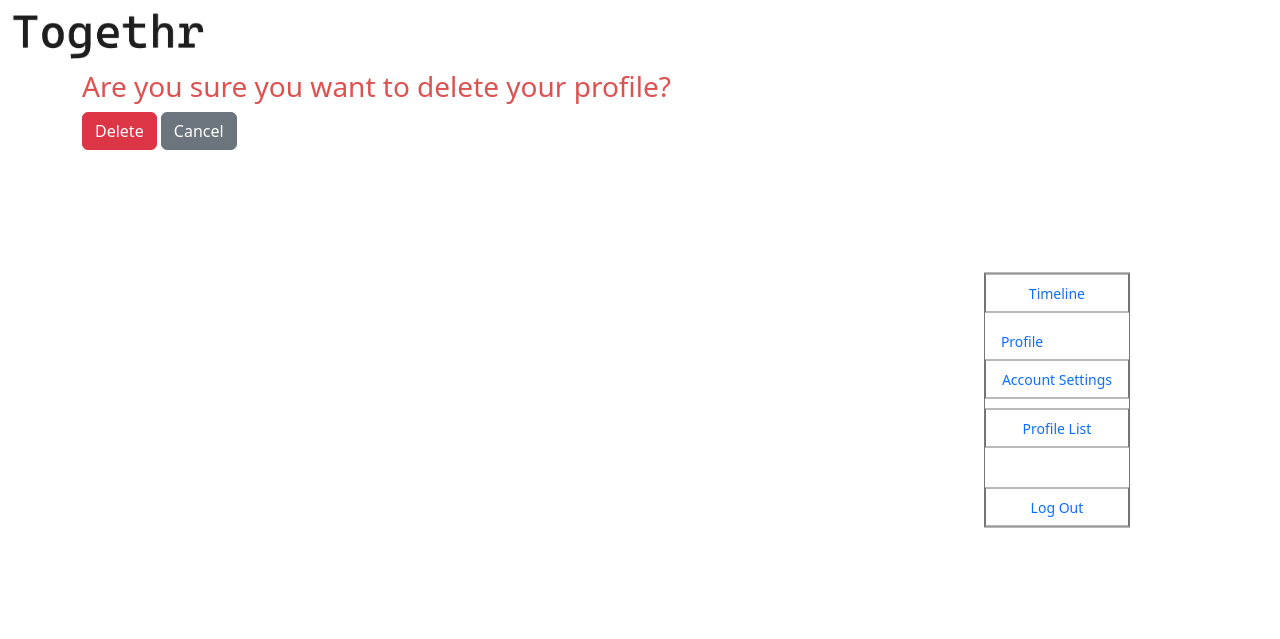
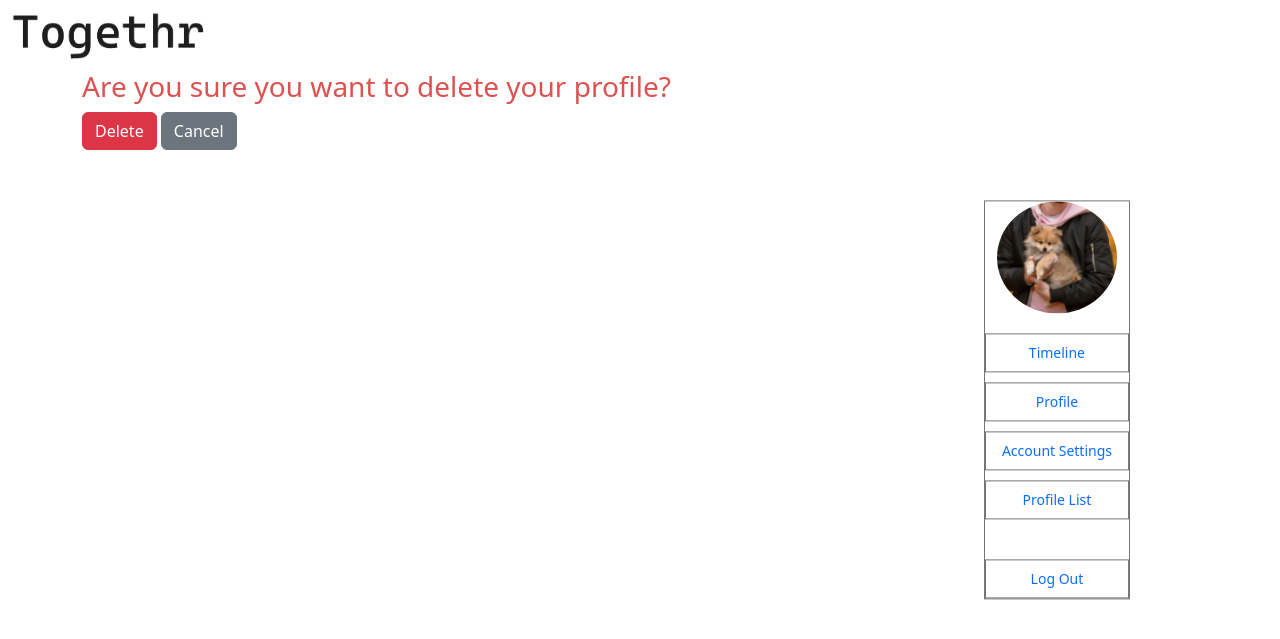
Before and after one commit to adrimsaav/togethr-app, a Django app: page /profile/1/delete_profile/ in a window 1280 px wide. Shown: the top 639 px of the page. Run offline with Django 4.2, Linux system fonts and the light colour scheme; the visitor is signed in with stand-in values (Sample User, id 1); data comes from the database, SQL or seed files in the repository.

Commit message:
finalize styling

```diff
--- a/togethr/main_app/templates/base.html
+++ b/togethr/main_app/templates/base.html
@@ -24,9 +24,15 @@
         <a href="{% url 'timeline' %}" class="left-brand-logo">
           <img src="{% static 'css/photos/togethr-logo.png' %}" alt="Togethr Logo" style="width: 215px; height: 70px;">
         </a>
+
         <ul class="navbar-right nav flex-column">
+          <a href="{% url 'profile' request.user.id %}">
+            <img src="{% static 'css/photos/Default_Pic.jpg' %}" alt="Profile Pic"
+            class="home-image" style="max-width: 120px; max-height: 120px; border-radius: 50%;
+            display: block; margin: 0 auto; text-align: center; margin-bottom: 20px;">
+          </a>
           <li class="nav-item"><a class="nav-link" href="{% url 'timeline' %}">Timeline</a></li>
-          <li class="nav-item-profile"><a class="nav-link" href="{% url 'profile' request.user.id %}">Profile</a></li>
+          <li class="nav-item"><a class="nav-link" href="{% url 'profile' request.user.id %}">Profile</a></li>
           <li class="nav-item"><a class="nav-link" href="{% url 'account_settings' %}">Account Settings</a></li>
           <li class="nav-item"><a class="nav-link" href="{% url 'profile_list' %}">Profile List</a></li>
           <li class="nav-item-logout"><a class="nav-link" href="{% url 'logout' %}">Log Out</a></li>
@@ -63,7 +69,6 @@
     {% endblock %}
   </main>
   <footer class="page-footer">
-    <!-- Footer content here -->
   </footer>
 </body>
 </html>
```
